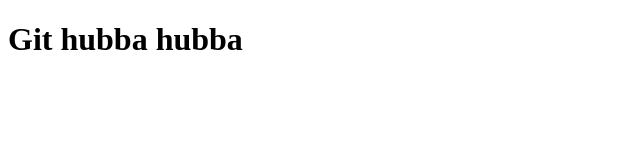
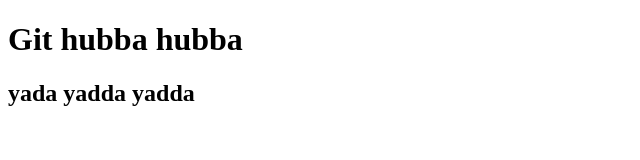
Before and after one commit to BarnesAL2019/githubba, a plain HTML site: page index.html in a window 1280 px wide. Shown: the whole page, without its empty margins (0-640 px from the left). Drawn offline with Linux system fonts and the light colour scheme.

Commit message:
yaddayaddayadda

```diff
--- a/index.html
+++ b/index.html
@@ -8,5 +8,8 @@
 	<header>
 		<h1>Git hubba hubba</h1>
 	</header>
+	<section>
+		<h2>yada yadda yadda</h2>
+	</section>
 </body>
 </html>
```
